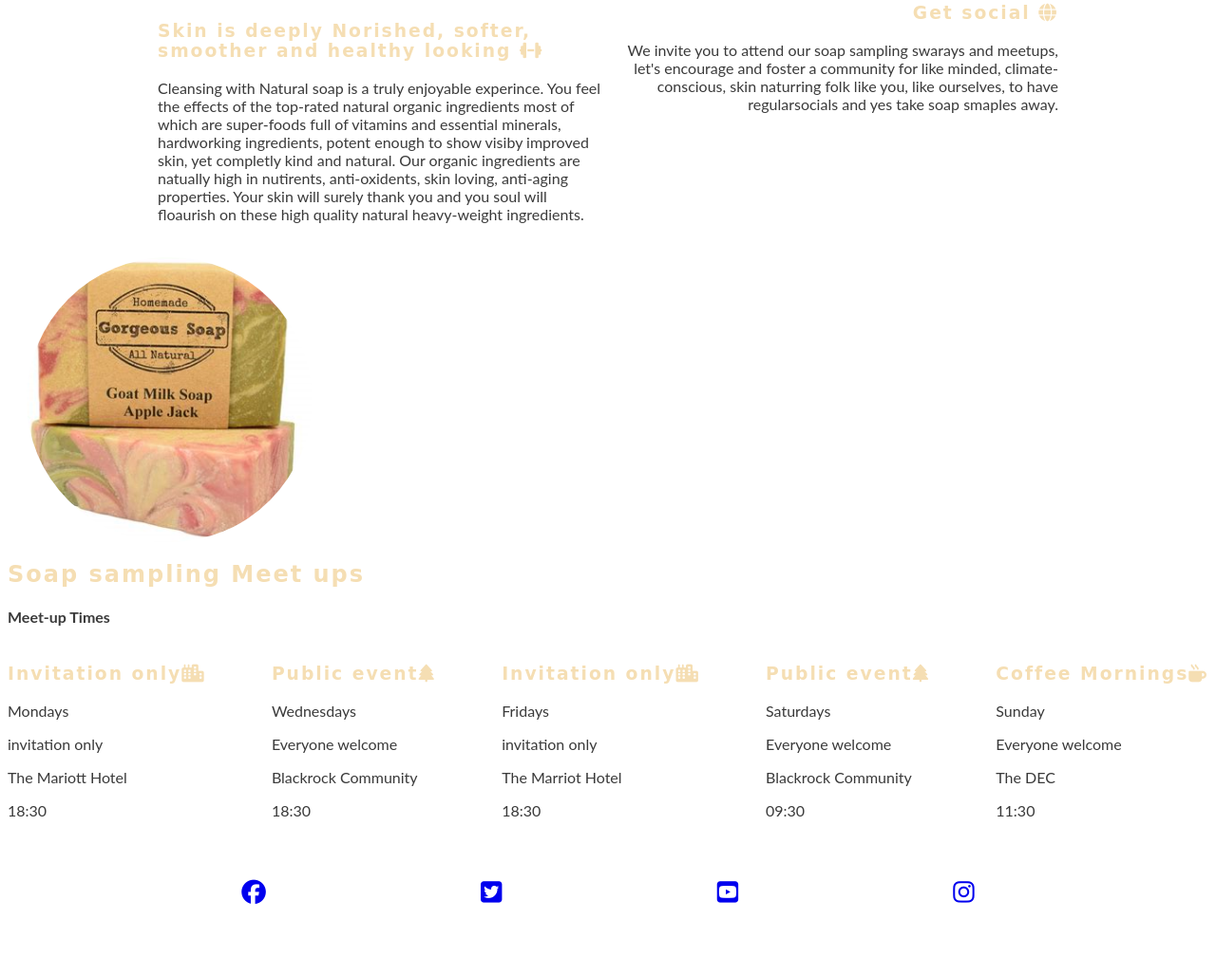
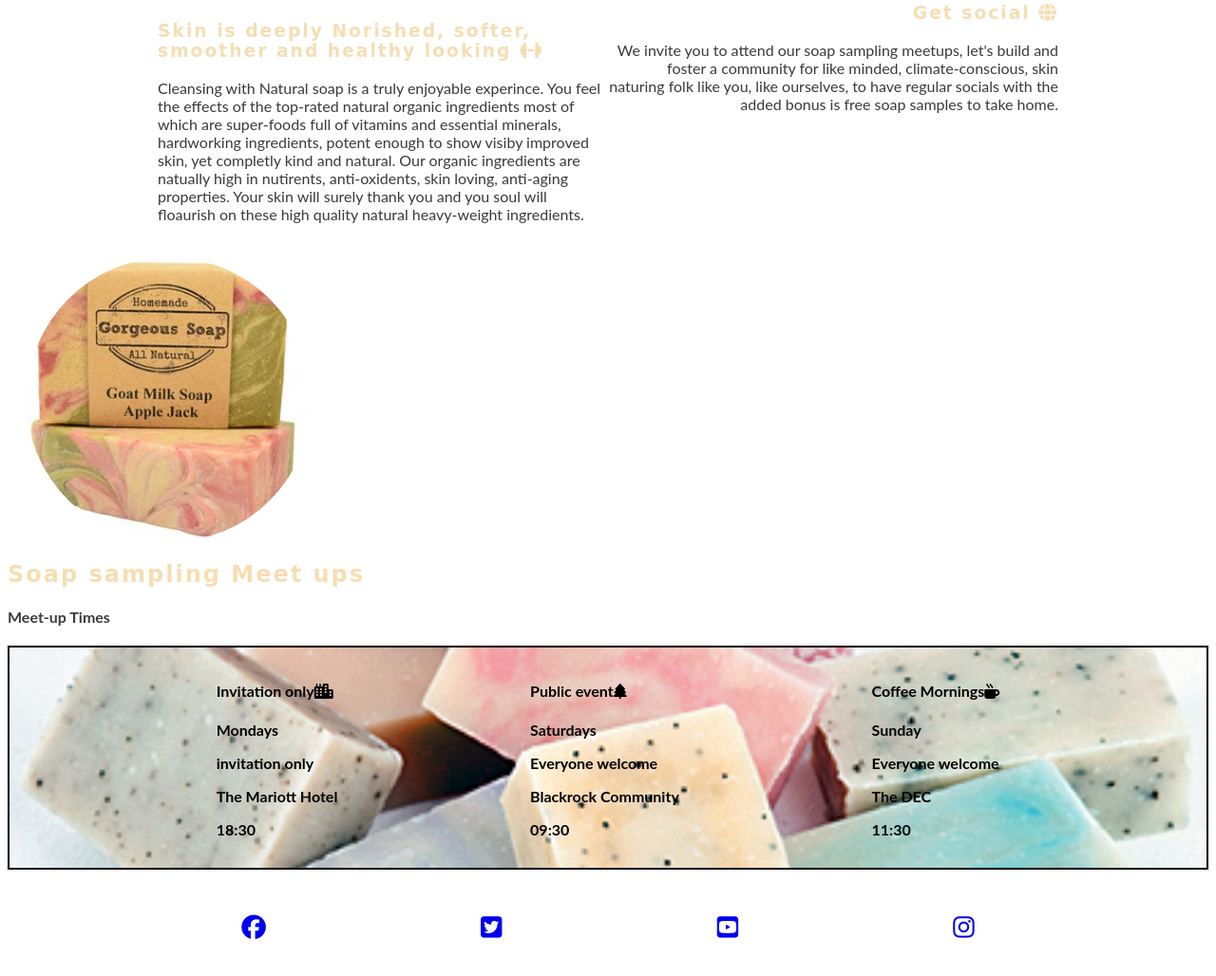
Before and after one commit to Vivian5pdev/Soap-Hero, a plain HTML site: page index.html in a window 1280 px wide. Shown: the part 902-1930 px from the top of the page at 95% size. Drawn offline with Linux system fonts and the light colour scheme.

Commit message:
styled meetups image and content

```diff
--- a/assets/css/style.css
+++ b/assets/css/style.css
@@ -55,6 +55,14 @@ h2,h3 {
     font-family: "Dancing Script", cursive;
     letter-spacing: 2px;
     color: wheat;
+    font-weight: bolder;
+
+    h4 {
+     font-family: "Dancing Script", cursive;
+    letter-spacing: 2px;
+    color: crimson;
+    font-weight: bolder;
+    }
 }
 #menu {
     font-size: 110%;
@@ -122,7 +130,8 @@ main {
     padding-left: 10px;
 }
 
-#cover-text > h2, #cover-text > h3 { color:wheat; font-weight: bold;
+#cover-text > h2, #cover-text > h3 { color:wheat;
+                                     font-weight: bold;
 }
 
 #cover-text {
@@ -165,10 +174,21 @@ main {
 
 /*Meetup Times Section*/
 #times {
-    background: url('../images/dublin-city.jpeg') no-repeat center/cover;
+   color: black;
+   background-color: rgba(0,0,0,.6);
+   font-weight: bold;
+    background: url('../images/soapbox.jpg') no-repeat center/cover;
     display: flex;
     flex-wrap: wrap;
-    justify-content: space-between;
+    padding: 15px;
+    text-align: left;
+    flex-basis: 200px;
+    flex-grow: 1;
+    justify-content: space-evenly;
+   /* create a grid of white space between;*/
+      border: 2px solid black;
+
+
 }
 
 
--- a/index.html
+++ b/index.html
@@ -54,7 +54,7 @@
                     <div>
                         <h3>Skin feels healthy <i class="fa-solid fa-heart-pulse"></i></h3>
 
-                        <p>Made without hash chemicals or synthetic ingredient, our 100% organic soaps are truly kind and nurishing.  This is beauty and nuture without cruelty.  These soaps look good, smell heavenly and do great things to skin.           </div>
+                        <p>Made without hash chemicals or synthetic ingredients, our 100% organic soaps are truly kind and nurishing.  This is beauty and nuture without cruelty.  These soaps look good, smell heavenly and do great things to skin.           </div>
                     <div>
                         <h3>Skin is deeply Norished, softer, smoother and healthy looking <i class="fa-solid fa-dumbbell"></i></h3>
 
@@ -70,8 +70,7 @@
                     <div>
                         <h3>Get social <i class="fa-solid fa-globe"></i></h3>
 
-                        <p>We invite you to attend our soap sampling swarays and meetups, let's encourage and foster a community for like minded, climate-conscious, skin naturring folk like you, like ourselves, to have regularsocials and yes take soap smaples away.
-
+                        <p>We invite you to attend our soap sampling meetups, let's build and foster a community for like minded, climate-conscious, skin naturing folk like you, like ourselves, to have regular socials with the added bonus is free soap samples to take home.
                         </p>
                     </div>
                 </div>
@@ -89,35 +88,22 @@
             <h4>Meet-up Times</h4>
             <div id="times">
                 <div>
-                    <h3>Invitation only<i class="fa-solid fa-city"></i></h3>
+                    <h4>Invitation only<i class="fa-solid fa-city"></i></h4>
                     <p>Mondays</p>
                     <p>invitation only</p>
                     <p>The Mariott Hotel</p>
                     <p>18:30</p>
                 </div>
+
                 <div>
-                    <h3>Public event<i class="fa-solid fa-tree"></i></h3>
-                    <p>Wednesdays</p>
-                    <p>Everyone welcome</p>
-                    <p>Blackrock Community</p>
-                    <p>18:30</p>
-                </div>
-                <div>
-                    <h3>Invitation only<i class="fa-solid fa-city"></i></h3>
-                    <p>Fridays</p>
-                    <p>invitation only</p>
-                    <p>The Marriot Hotel</p>
-                    <p>18:30</p>
-                </div>
-                <div>
-                    <h3>Public event<i class="fa-solid fa-tree"></i></h3>
+                    <h4>Public event<i class="fa-solid fa-tree"></i></h4>
                     <p>Saturdays</p>
                     <p>Everyone welcome</p>
                     <p>Blackrock Community</p>
                     <p>09:30</p>
                 </div>
                 <div>
-                    <h3>Coffee Mornings<i class="fa-solid fa-mug-hot"></i></h3>
+                    <h4>Coffee Mornings<i class="fa-solid fa-mug-hot"></i></h4>
                     <p>Sunday</p>
                     <p>Everyone welcome</p>
                     <p>The DEC</p>
```
Also changed, not shown: assets/images/soapbox.jpg (added).
